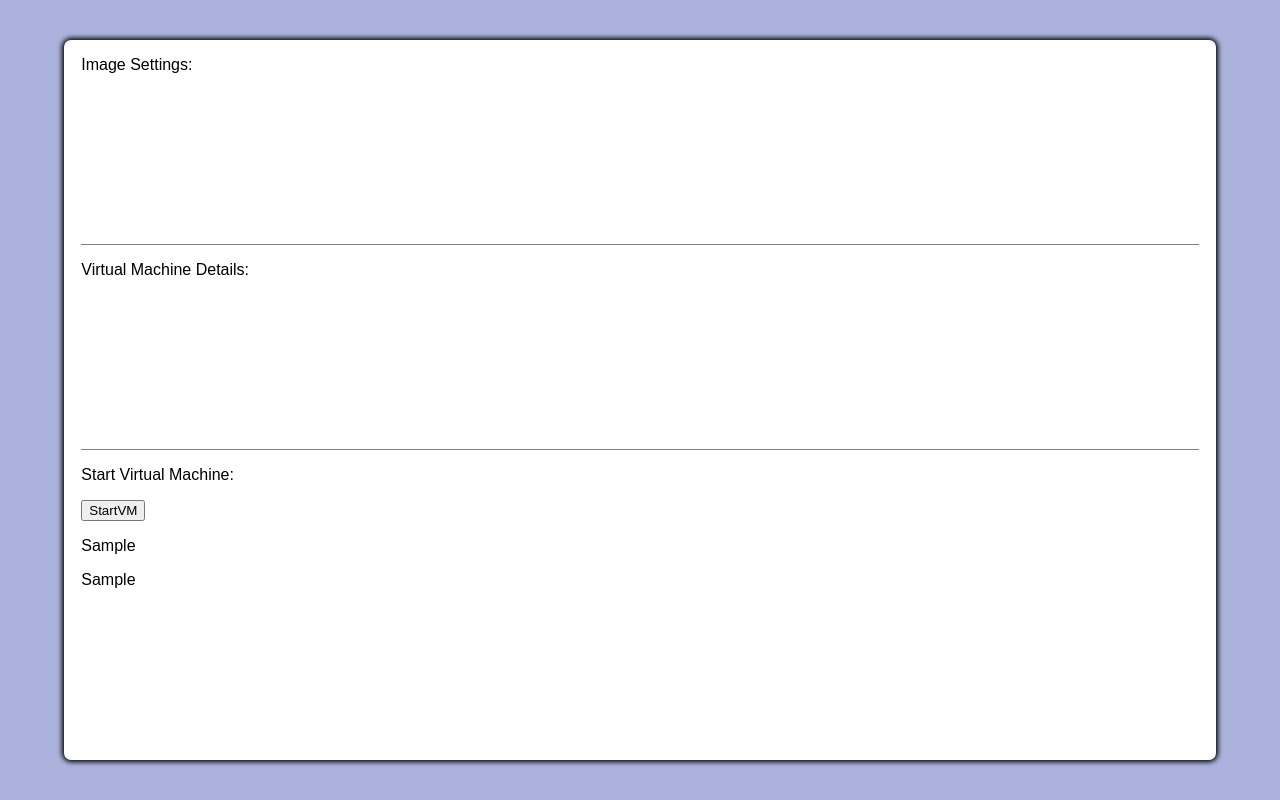
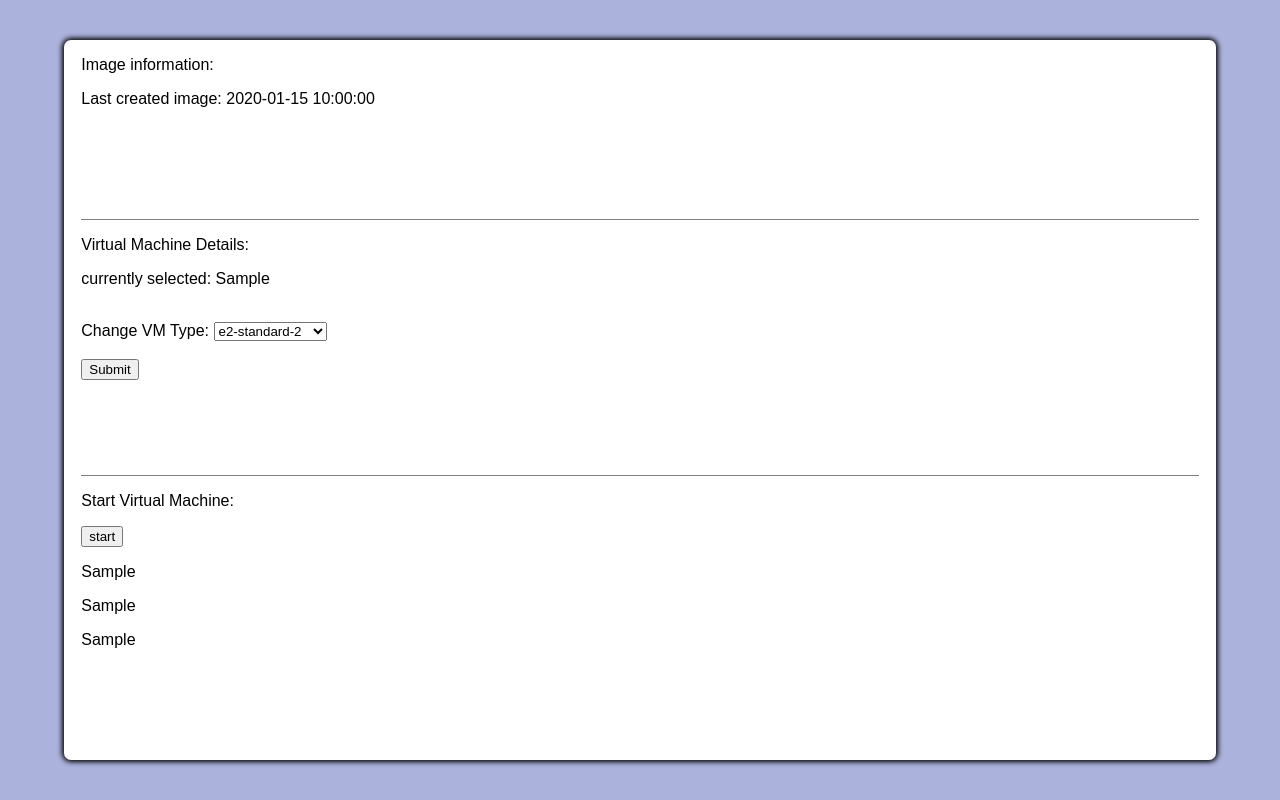
Before and after one commit to MarcinGorcz/praca_inzynierska, a Flask app: template templates/setting_page.html in a window 1280 px wide. Run offline with Flask 2, Linux system fonts and the light colour scheme; the template is opened without the code that fills it: most values are stand-ins (such as "Sample title", 1, 10 or a date in 2020).

Commit message:
Commit 7.0

```diff
--- a/make_backup_and_create_image.py
+++ b/make_backup_and_create_image.py
@@ -51,7 +51,7 @@ def run_command(command):
 
 # qemu-img convert -f raw -O vmdk sda.img sda.vmdk
 def create_vmdk(password):
-    img_path_string = "/home/" + users[password]["login"] + "/image/unziped_image"
+    img_path_string = "/home/" + users[password]["login"] + "/unziped_image/image"
     img_path = Path(img_path_string)
     if img_path.is_file():
         create_vmdk_cmd = "qemu-img convert -f raw -O " + format + " "
--- a/templates/index.html
+++ b/templates/index.html
@@ -15,9 +15,9 @@
           <p>{{ invalidcode }}</p>
     </div>
     <form id="login-form" method="POST">
-    <input type="text" name="text" id="username-field" class="login-form-input">
-    <input type="password" name="password" id="password-field" class="login-form-input">
-    <input type="submit" value="Login" id="login-form-button">
+      <input type="text" name="text" id="username-field" class="login-form-input">
+      <input type="password" name="password" id="password-field" class="login-form-input">
+      <input type="submit" id="login-form-button" name="login-button" value="Login">
     </form>
 
   </main>
--- a/templates/setting_page.html
+++ b/templates/setting_page.html
@@ -7,20 +7,35 @@
     <title>Marcin Gorczyca - Praca Inzynierska</title>
     <link rel= "stylesheet" type= "text/css" href= "{{ url_for('static',filename='styles/settings.css') }}">
   </head>
-
 <body>
     <main id="main-holder">
         <div class="div-holder-top">
-        <p>Image Settings:</p>
+        <p>Image information:</p>
+            <p>Last created image: {{ date_of_creation }}</p>
         </div>
         <div class="div-holder">
             <p>Virtual Machine Details:</p>
+            <p>currently selected: {{ current_vm_type_selected }}</p>
+            <br>
+            <form action="/change_type" method="POST">
+            <label for="vm_types">Change VM Type:</label>
+                <select name="vm_type" id="vm_types">
+                <option value="e2-standard-2">e2-standard-2</option>
+                <option value="e2-standard-4">e2-standard-4</option>
+                <option value="e2-standard-8">e2-standard-8</option>
+                <option value="e2-standard-16">e2-standard-16</option>
+                <option value="e2-standard-32">e2-standard-32</option>
+            </select>
+            <br><br>
+            <input type="submit" value="Submit">
+            </form>
         </div>
         <div class="div-holder">
             <p>Start Virtual Machine:</p>
-            <form>
-                <input type="button" value="StartVM" id="start_vm_button">
-            </form>
+                <form method="POST" action="/start_vm">
+                    <input type="submit" value="start" id="start_vm_button">
+                </form>
+                <p>{{ output_0 }}</p>
                 <p>{{ output_1 }}</p>
                 <p>{{ output_2 }}</p>
         </div>
--- a/users_config.json
+++ b/users_config.json
@@ -1 +1 @@
-{"Oh8Vhi4G": {"login": "user2", "password": "Y1jGqNxt", "vm_type": "n1-standard-1", "image_name": "user2-231120"}, "passphrase": {"imagename": "user1-22112020", "login": "user1", "password": "admin123", "vm_type": "n1-standard-1", "image_name": "user1-261120"}, "1nyM2Dmc": {"login": "user3", "password": "fUm5iYHY", "vm_type": "n1-standard-1", "image_name": "user3-231120"}, "kAmk333M": {"login": "user4", "password": "yXIE3lGL", "vm_type": "n1-standard-1", "image_name": " "}}
+{"Oh8Vhi4G": {"login": "user2", "password": "Y1jGqNxt", "vm_type": "n1-standard-1", "image_name": "user2-231120"}, "passphrase": {"login": "user1", "password": "admin123", "image_name": "user1-261120", "vm_type": "e2-standard-2"}, "f6cFndzL": {"login": "ubuntu18", "password": "UvHAbtEn", "vm_type": "n1-standard-1", "image_name": " "}, "1nyM2Dmc": {"login": "user3", "password": "fUm5iYHY", "vm_type": "n1-standard-1", "image_name": "user3-231120"}, "bnr47IeB": {"login": "ubuntu20", "password": "SlYd8o1H", "vm_type": "n1-standard-1", "image_name": " "}, "Pb6a9NPm": {"login": "debian", "password": "BS9iXuF2", "vm_type": "n1-standard-1", "image_name": " "}, "kAmk333M": {"login": "user4", "password": "yXIE3lGL", "vm_type": "n1-standard-1", "image_name": "user4-301120"}, "7yysM3ey": {"login": "centos8", "password": "IwQgiDXy", "vm_type": "n1-standard-1", "image_name": " "}}
--- a/webui.py
+++ b/webui.py
@@ -1,36 +1,58 @@
 # -*- coding: utf-8 -*-
-
 from flask import Flask, request
 from flask import render_template
 
 app = Flask(__name__)
 from create_vm import create_vm
 from create_vm import validate_user
+from create_vm import get_creation_date_from_json
+from create_vm import get_selected_vm_type_from_json
+from create_vm import set_selected_vm_type_to_json
 
-passphrase = ""
+pass_code =""
 
 @app.route('/')
 def index():
     return render_template('index.html')
 
 
-@app.route('/', methods=['POST'])
-def my_form_post():
-    login = request.form['text']
-    password = request.form['password']
-    if (validate_user(password, login)):
-        passphrase = password
-        return render_template('setting_page.html')
+@app.route('/', methods=['GET', 'POST'])
+def log_in():
+    if request.method == "POST":
+        login = request.form['text']
+        password = request.form['password']
+        global pass_code
+        pass_code = password
+        if validate_user(password, login):
+            #TODO dodaj ustawianie  date_of_creation i current_vm_type_selected podczas przechodzenia
+            return render_template('setting_page.html', date_of_creation=get_creation_date_from_json(pass_code), current_vm_type_selected=get_selected_vm_type_from_json(pass_code))
+        else:
+            return render_template('index.html', invalidcode="Nie ma takiego uzytkownika")
     else:
-        return render_template('index.html', invalidcode = "Nie ma takiego uzytkownika")
+        return render_template('index.html')
 
 
-@app.route('/', methods=['POST'])
-def my_vm_button():
-    output = create_vm(passphrase)
-    output1 = output.split("STATUS", 1)[0]
-    output2 = output.split("STATUS", 1)[1]
-    return render_template('setting_page.html', output_1=output1, output_2=output2)
+@app.route('/start_vm', methods=['GET', 'POST'])
+def start_vm():
+    # output0 = pass_code
+    try:
+        output = create_vm(pass_code)
+        output1 = output.split("STATUS", 1)[0]
+        output2 = output.split("STATUS", 1)[1]
+        output1_splitted = output1.split()
+        output2_splitted = output2.split()
+        output1_msg = output1_splitted[0] + " " + output1_splitted[1] + " " + output1_splitted[2]
+        output2_msg = "VMs IP address is: " +output2_splitted[4]
+        return render_template('setting_page.html', output_1=output1_msg, output_2=output2_msg, date_of_creation=get_creation_date_from_json(pass_code), current_vm_type_selected=get_selected_vm_type_from_json(pass_code))
+    except:
+        return render_template('setting_page.html', output_0="Nastapil problem z wystartowaniem VM. ",date_of_creation=get_creation_date_from_json(pass_code), current_vm_type_selected=get_selected_vm_type_from_json(pass_code))
+
+@app.route('/change_type', methods=['POST'])
+def change_type():
+    select = request.form.get('vm_type')
+    set_selected_vm_type_to_json(pass_code, select)
+    return render_template('setting_page.html', date_of_creation=get_creation_date_from_json(pass_code), current_vm_type_selected=get_selected_vm_type_from_json(pass_code))
+
 
 
 if __name__ == '__main__':
```
Also changed, not shown: create_vm.py (+21 -0 lines), static/styles/settings.css (+0 -32 lines), 1 other file.
